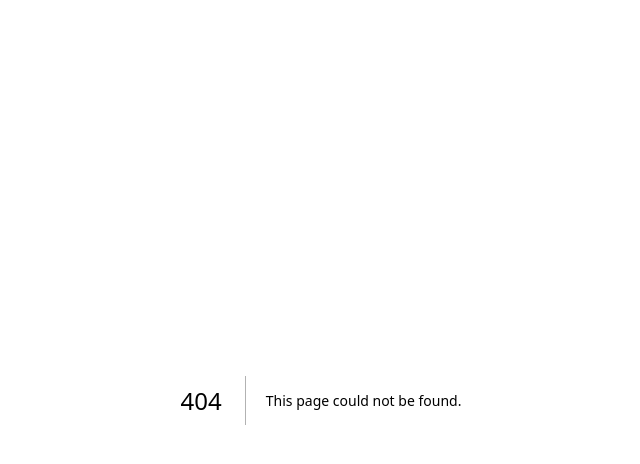
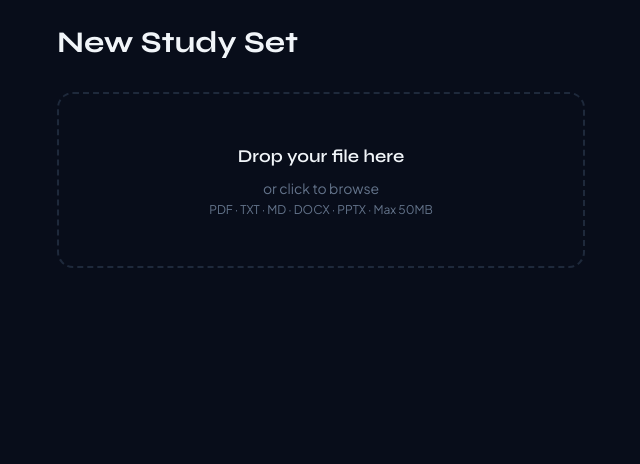
Before and after one commit to avril-leong/smart_study, a Next.js app: page /upload in a window 1280 px wide. Before the commit this address had no page. Shown: the top 464 px of the page, without its empty margins (319-959 px from the left). Built offline with nearby package versions, Linux system fonts and the light colour scheme; no server answers; the database is empty.

Commit message:
feat: add upload page with drag-and-drop and generation progress

```diff
--- /dev/null
+++ b/app/upload/page.tsx
@@ -0,0 +1,118 @@
+'use client'
+import { useState, useEffect } from 'react'
+import { useRouter } from 'next/navigation'
+import { DropZone } from '@/components/upload/DropZone'
+import { SubjectSelector } from '@/components/upload/SubjectSelector'
+import { Button } from '@/components/ui/Button'
+import { Spinner } from '@/components/ui/Spinner'
+import { Input } from '@/components/ui/Input'
+import { createClient } from '@/lib/supabase/client'
+import type { Subject } from '@/types'
+
+type Stage = 'idle' | 'uploading' | 'generating' | 'done' | 'error'
+
+export default function UploadPage() {
+  const router = useRouter()
+  const [file, setFile] = useState<File | null>(null)
+  const [name, setName] = useState('')
+  const [subjectId, setSubjectId] = useState('')
+  const [subjects, setSubjects] = useState<Subject[]>([])
+  const [stage, setStage] = useState<Stage>('idle')
+  const [error, setError] = useState('')
+  const [questionCount, setQuestionCount] = useState(0)
+
+  useEffect(() => {
+    createClient().from('subjects').select('*').order('name')
+      .then(({ data }) => { if (data) setSubjects(data) })
+  }, [])
+
+  function handleFile(f: File) {
+    setFile(f)
+    if (!name) setName(f.name.replace(/\.[^/.]+$/, ''))
+  }
+
+  async function handleSubmit(e: React.FormEvent) {
+    e.preventDefault()
+    if (!file) return
+    setError(''); setStage('uploading')
+
+    const fd = new FormData()
+    fd.append('file', file)
+    fd.append('name', name)
+    if (subjectId) fd.append('subjectId', subjectId)
+
+    const uploadRes = await fetch('/api/upload', { method: 'POST', body: fd })
+    if (!uploadRes.ok) {
+      const { error: msg } = await uploadRes.json()
+      setError(msg); setStage('error'); return
+    }
+    const { studySetId } = await uploadRes.json()
+
+    setStage('generating')
+
+    const pollInterval = setInterval(async () => {
+      const r = await fetch(`/api/generate/status/${studySetId}`)
+      const { questionCount: qc } = await r.json()
+      setQuestionCount(qc)
+    }, 3000)
+
+    const genRes = await fetch('/api/generate', {
+      method: 'POST',
+      headers: { 'Content-Type': 'application/json' },
+      body: JSON.stringify({ studySetId }),
+    })
+    clearInterval(pollInterval)
+
+    if (!genRes.ok) {
+      const { error: msg } = await genRes.json()
+      setError(msg || 'Generation failed'); setStage('error'); return
+    }
+
+    setStage('done')
+    setTimeout(() => router.push('/dashboard'), 1500)
+  }
+
+  return (
+    <main className="min-h-screen p-6 max-w-xl mx-auto">
+      <h1 className="font-display text-3xl font-bold mb-8">New Study Set</h1>
+
+      {stage === 'generating' && (
+        <div className="text-center py-16">
+          <Spinner size={40} />
+          <p className="mt-4 font-display font-semibold text-lg">Generating your questions…</p>
+          {questionCount > 0 && (
+            <p className="mt-2 text-sm" style={{ color: 'var(--text-muted)' }}>{questionCount} questions so far</p>
+          )}
+        </div>
+      )}
+
+      {stage === 'done' && (
+        <div className="text-center py-16">
+          <p className="font-display text-2xl font-bold" style={{ color: 'var(--success)' }}>Done!</p>
+          <p className="mt-2 text-sm" style={{ color: 'var(--text-muted)' }}>Redirecting to dashboard…</p>
+        </div>
+      )}
+
+      {(stage === 'idle' || stage === 'uploading' || stage === 'error') && (
+        <form onSubmit={handleSubmit} className="space-y-6">
+          <DropZone onFile={handleFile} disabled={stage === 'uploading'} />
+          {file && (
+            <>
+              <div>
+                <label className="block text-sm font-semibold mb-2" style={{ color: 'var(--text-muted)' }}>
+                  Study Set Name
+                </label>
+                <Input value={name} onChange={e => setName(e.target.value)} placeholder="e.g. Chapter 4 Notes" required />
+              </div>
+              <SubjectSelector subjects={subjects} value={subjectId} onChange={setSubjectId} />
+              {error && <p className="text-sm" style={{ color: 'var(--error)' }}>{error}</p>}
+              <Button type="submit" disabled={stage === 'uploading'} className="w-full">
+                {stage === 'uploading' ? 'Uploading…' : 'Upload & Generate Questions'}
+              </Button>
+            </>
+          )}
+        </form>
+      )}
+    </main>
+  )
+}
--- /dev/null
+++ b/components/upload/DropZone.tsx
@@ -0,0 +1,54 @@
+'use client'
+import { useRef, useState } from 'react'
+import { SUPPORTED_TYPES } from '@/lib/parsers/index'
+
+interface Props { onFile: (file: File) => void; disabled?: boolean }
+
+const LABELS: Record<string, string> = {
+  'application/pdf': 'PDF', 'text/plain': 'TXT', 'text/markdown': 'MD',
+  'application/vnd.openxmlformats-officedocument.wordprocessingml.document': 'DOCX',
+  'application/vnd.openxmlformats-officedocument.presentationml.presentation': 'PPTX',
+}
+
+export function DropZone({ onFile, disabled }: Props) {
+  const [dragging, setDragging] = useState(false)
+  const [error, setError] = useState('')
+  const inputRef = useRef<HTMLInputElement>(null)
+
+  function validate(file: File) {
+    if (!SUPPORTED_TYPES.includes(file.type)) {
+      setError(`Unsupported file type. Accepted: ${Object.values(LABELS).join(', ')}`)
+      return false
+    }
+    if (file.size > 50 * 1024 * 1024) { setError('File too large (max 50MB)'); return false }
+    setError('')
+    return true
+  }
+
+  function handleDrop(e: React.DragEvent) {
+    e.preventDefault(); setDragging(false)
+    const file = e.dataTransfer.files[0]
+    if (file && validate(file)) onFile(file)
+  }
+
+  return (
+    <div>
+      <div onDragOver={e => { e.preventDefault(); setDragging(true) }}
+        onDragLeave={() => setDragging(false)} onDrop={handleDrop}
+        onClick={() => inputRef.current?.click()}
+        className="border-2 border-dashed rounded-2xl p-12 text-center cursor-pointer transition-colors"
+        style={{ borderColor: dragging ? 'var(--accent-cyan)' : 'var(--bg-border)',
+                 background: dragging ? 'var(--accent-cyan)11' : 'transparent' }}>
+        <p className="font-display text-lg font-semibold mb-2">Drop your file here</p>
+        <p className="text-sm mb-1" style={{ color: 'var(--text-muted)' }}>or click to browse</p>
+        <p className="text-xs" style={{ color: 'var(--text-muted)' }}>
+          {Object.values(LABELS).join(' · ')} · Max 50MB
+        </p>
+        <input ref={inputRef} type="file" className="hidden" disabled={disabled}
+          accept={SUPPORTED_TYPES.join(',')}
+          onChange={e => { const f = e.target.files?.[0]; if (f && validate(f)) onFile(f) }} />
+      </div>
+      {error && <p className="mt-2 text-sm" style={{ color: 'var(--error)' }}>{error}</p>}
+    </div>
+  )
+}
--- /dev/null
+++ b/components/upload/SubjectSelector.tsx
@@ -0,0 +1,24 @@
+'use client'
+import type { Subject } from '@/types'
+
+interface Props {
+  subjects: Subject[]
+  value: string
+  onChange: (id: string) => void
+}
+
+export function SubjectSelector({ subjects, value, onChange }: Props) {
+  return (
+    <div>
+      <label className="block text-sm font-semibold mb-2" style={{ color: 'var(--text-muted)' }}>
+        Subject / Module
+      </label>
+      <select value={value} onChange={e => onChange(e.target.value)}
+        className="w-full px-4 py-3 rounded-lg text-sm outline-none"
+        style={{ background: 'var(--bg-base)', border: '1px solid var(--bg-border)', color: 'var(--text-primary)' }}>
+        <option value="">Uncategorised</option>
+        {subjects.map(s => <option key={s.id} value={s.id}>{s.name}</option>)}
+      </select>
+    </div>
+  )
+}
```
